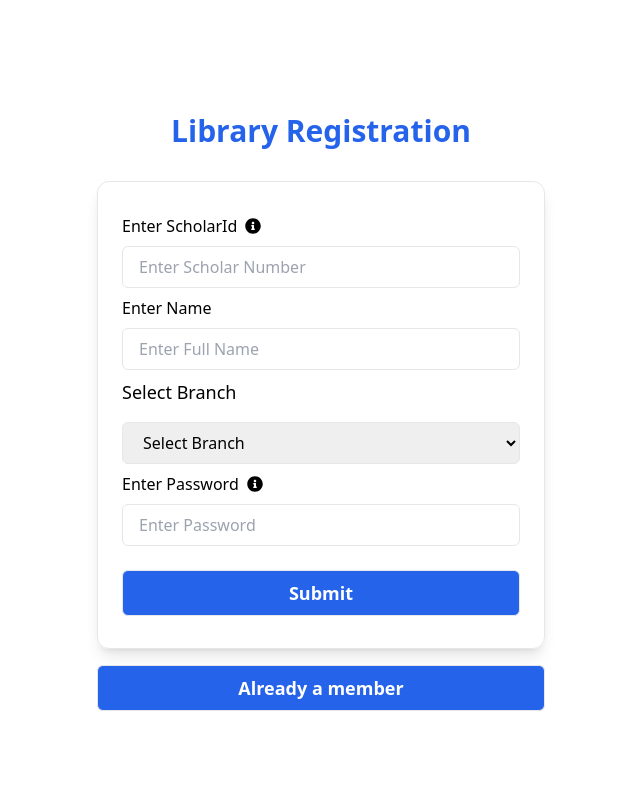
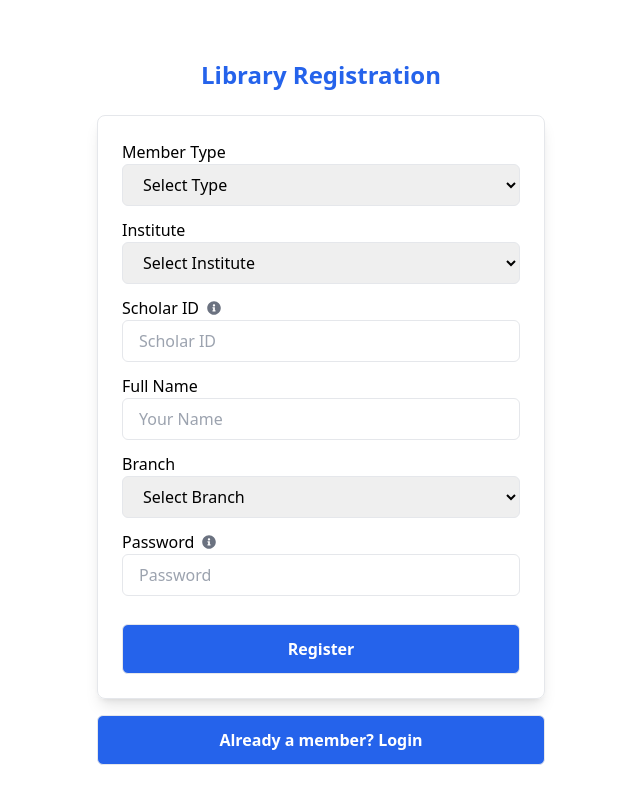
Before and after one commit to dixitaditya41/library-attendance-system, a React (Create React App) app in the folder frontend/: page / in a window 1280 px wide. Shown: the top 804 px of the page, without its empty margins (331-971 px from the left). Built offline with nearby package versions, Linux system fonts and the light colour scheme.

Commit message:
added changes

```diff
--- a/frontend/src/components/SignUp.js
+++ b/frontend/src/components/SignUp.js
@@ -4,21 +4,19 @@ import { toast } from "react-toastify";
 import { NavLink, useNavigate } from "react-router-dom";
 import axios from "axios";
 
-
 function SignUp({ setIsLoggedIn }) {
-
-  const navigate = useNavigate(); // Initialize navigate
+  const navigate = useNavigate();
 
   const [showHint, setShowHint] = useState(false);
   const [showScholarHint, setshowScholarHint] = useState(false);
 
   const [formData, setFormData] = useState({
-
     scholarId: "",
     name: "",
     password: "",
     branch: "",
-
+    memberType: "",
+    institute: "",
   });
 
   function changeHandler(event) {
@@ -28,71 +26,89 @@ function SignUp({ setIsLoggedIn }) {
     }));
   }
 
-
   async function submitHandler(event) {
     event.preventDefault();
-    //console.log("Button is clicked!")
 
-    if (!/^\d+$/.test(formData.scholarId)) {
-      alert("Scholar Id should be numeric only");
+    if (!/^\d{10}$/.test(formData.scholarId)) {
+      alert("Scholar ID must be 10 digits");
       return;
     }
 
-    if (formData.scholarId.length !== 10) {
-      alert("Scholar Id should be 10 digits");
+    if (!/^\d{4}$/.test(formData.password)) {
+      alert("Password must be 4 numeric digits");
       return;
     }
 
-    if (!/^\d+$/.test(formData.password)) {
-      alert("Password should be numeric only");
-      return;
-    }
-
-    if (formData.password.length !== 4) {
-      alert("Password should be 4 digits");
-      return;
-    }
-
-    if (formData.name.length === 0) {
+    if (!formData.name.trim()) {
       alert("Name cannot be empty");
       return;
     }
 
     try {
-      // Make a POST request to the backend for registration
-      const response = await axios.post('https://library-attendance-system.onrender.com/register', formData);
-      console.log(response.data);  // Log the backend response for debugging
+      const response = await axios.post(
+        "https://library-attendance-system.onrender.com/register",
+        formData
+      );
+      console.log(response.data);
       setIsLoggedIn(true);
-      toast.success("Account Registered Successfully");
+      toast.success("Registered successfully");
       navigate("/login");
     } catch (error) {
-      console.error("Error during registration:", error);
-      toast.error("Failed to register");
+      console.error("Registration error:", error);
+      toast.error("Registration failed");
     }
   }
 
   return (
-    <div className="w-screen h-screen flex flex-col justify-center items-center px-4 py-2">
-      <h1 className="text-2xl sm:text-3xl font-semibold mb-8 text-blue-600">
+    <div className="w-screen h-screen flex flex-col justify-center items-center px-5 py-3">
+      <h1 className="text-2xl font-semibold mb-6 text-blue-600">
         Library Registration
       </h1>
 
       <form
         onSubmit={submitHandler}
-        className="flex flex-col justify-center items-center border shadow-lg rounded-xl px-6 py-8 w-full max-w-md"
+        className="flex flex-col border shadow-lg rounded-lg px-6 py-6 w-full max-w-md"
       >
-        {/* Scholar ID Field */}
-        <label className="font-medium w-full">
+        <label className="text-base">Member Type</label>
+        <select
+          name="memberType"
+          onChange={changeHandler}
+          className="border px-4 py-2 mb-3 rounded-md focus:ring-2 focus:ring-blue-500"
+          required
+        >
+          <option value="" disabled selected>
+            Select Type
+          </option>
+          <option value="Student">Student</option>
+          <option value="Faculty">Faculty</option>
+          <option value="Staff">Staff</option>
+        </select>
+
+        <label className="text-base">Institute</label>
+        <select
+          name="institute"
+          onChange={changeHandler}
+          className="border px-4 py-2 mb-3 rounded-md focus:ring-2 focus:ring-blue-500"
+          required
+        >
+          <option value="" disabled selected>
+            Select Institute
+          </option>
+          <option value="MANIT">MANIT</option>
+          <option value="IIIT">IIIT</option>
+        </select>
+
+        <label className="text-base flex items-center gap-2">
+          Scholar ID
           <div
-            className="relative flex flex-row items-center gap-2"
+            className="relative"
             onMouseEnter={() => setshowScholarHint(true)}
             onMouseLeave={() => setshowScholarHint(false)}
           >
-            Enter ScholarId
-            <FaInfoCircle className="cursor-pointer" />
+            <FaInfoCircle className="text-gray-500 text-sm cursor-pointer" />
             {showScholarHint && (
-              <div className="absolute top-8 left-0 w-48 bg-gray-700 text-white text-xs rounded-md p-2 shadow-lg">
-                Enter 10 digit Scholar Id in numeric 0-9
+              <div className="absolute top-7 left-0 w-48 bg-gray-700 text-white text-xs rounded-md p-2 shadow-lg">
+                Enter 10-digit Scholar ID
               </div>
             )}
           </div>
@@ -101,33 +117,27 @@ function SignUp({ setIsLoggedIn }) {
           type="text"
           name="scholarId"
           onChange={changeHandler}
-          placeholder="Enter Scholar Number"
-          className="border px-4 py-2 m-2 w-full rounded-md"
+          placeholder="Scholar ID"
+          className="border px-4 py-2 mb-3 rounded-md"
           required
         />
 
-        {/* Name Field */}
-        <label className="font-medium w-full">Enter Name</label>
+        <label className="text-base">Full Name</label>
         <input
           type="text"
           name="name"
           onChange={changeHandler}
-          placeholder="Enter Full Name"
-          className="border px-4 py-2 m-2 w-full rounded-md"
+          placeholder="Your Name"
+          className="border px-4 py-2 mb-3 rounded-md"
           required
         />
 
-        {/* Branch Field */}
-        <label className="font-medium w-full text-lg mb-2">Select Branch</label>
+        <label className="text-base">Branch</label>
         <select
           name="branch"
           onChange={changeHandler}
-          className="border px-4 py-2 m-2 w-full rounded-md focus:outline-none focus:ring-2 focus:ring-blue-500"
+          className="border px-4 py-2 mb-3 rounded-md focus:ring-2 focus:ring-blue-500"
           required
-          style={{
-            maxHeight: '200px',  // Adjust height as needed
-            overflowY: 'auto',  // Enable vertical scrolling
-          }}
         >
           <option value="" disabled selected>
             Select Branch
@@ -140,19 +150,17 @@ function SignUp({ setIsLoggedIn }) {
           <option value="Mtech">Mtech</option>
         </select>
 
-
-        {/* Password Field */}
-        <label className="flex justify-start items-center gap-2 font-medium w-full">
-          Enter Password
+        <label className="text-base flex items-center gap-2">
+          Password
           <div
-            className="relative flex items-center"
+            className="relative"
             onMouseEnter={() => setShowHint(true)}
             onMouseLeave={() => setShowHint(false)}
           >
-            <FaInfoCircle className="cursor-pointer" />
+            <FaInfoCircle className="text-gray-500 text-sm cursor-pointer" />
             {showHint && (
-              <div className="absolute top-8 left-0 w-48 bg-gray-700 text-white text-xs rounded-md p-2 shadow-lg">
-                Enter 4 numeric digits only
+              <div className="absolute top-7 left-0 w-48 bg-gray-700 text-white text-xs rounded-md p-2 shadow-lg">
+                Enter 4 numeric digits
               </div>
             )}
           </div>
@@ -161,29 +169,28 @@ function SignUp({ setIsLoggedIn }) {
           type="password"
           name="password"
           onChange={changeHandler}
+          placeholder="Password"
+          className="border px-4 py-2 mb-3 rounded-md"
           required
-          placeholder="Enter Password"
-          className="border px-4 py-2 m-2 w-full rounded-md"
         />
 
-        {/* Submit Button */}
         <button
           type="submit"
-          className="border px-6 py-2 mt-4 bg-blue-600 text-white font-semibold text-lg w-full rounded-md hover:bg-blue-700 transition"
+          className="border px-6 py-3 mt-4 bg-blue-600 text-white text-base font-semibold rounded-md hover:bg-blue-700 transition"
         >
-          Submit
+          Register
         </button>
       </form>
 
-      {/* Already a member Button */}
       <div className="mt-4 w-full max-w-md">
         <NavLink to={"/login"}>
-          <button className="border px-6 py-2 bg-blue-600 text-white font-semibold text-lg w-full rounded-md hover:bg-blue-700 transition">
-            Already a member
+          <button className="border px-6 py-3 bg-blue-600 text-white text-base font-semibold w-full rounded-md hover:bg-blue-700 transition">
+            Already a member? Login
           </button>
         </NavLink>
       </div>
     </div>
   );
 }
+
 export default SignUp;
```
Also changed, not shown: 2 other files (tests, documents, lock files or other folders).
